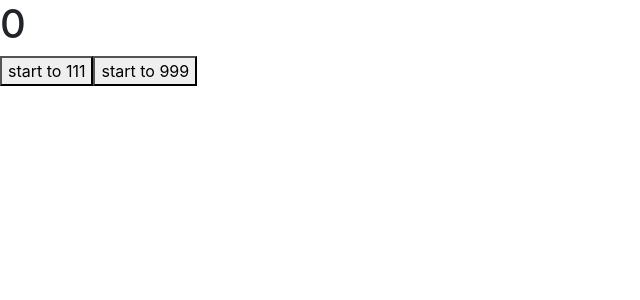
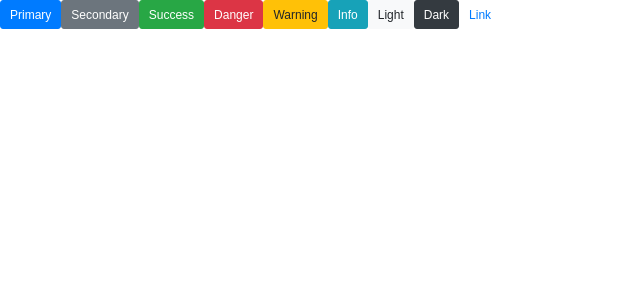
Before and after one commit to karinhsin/React_tutorial, a React (Create React App) app: page / in a window 1280 px wide. Shown: the top 300 px of the page, without its empty margins (0-640 px from the left). Built offline with nearby package versions, Linux system fonts and the light colour scheme.

Commit message:
bs4套用到cra中

```diff
--- a/package.json
+++ b/package.json
@@ -6,6 +6,7 @@
     "@testing-library/jest-dom": "^5.11.4",
     "@testing-library/react": "^11.1.0",
     "@testing-library/user-event": "^12.1.10",
+    "bootstrap": "4.6.0",
     "eslint-config-react-app": "^6.0.0",
     "eslint-plugin-import": "^2.24.2",
     "eslint-plugin-jsx-a11y": "^6.4.1",
@@ -18,6 +19,7 @@
     "react": "^17.0.2",
     "react-dom": "^17.0.2",
     "react-scripts": "4.0.3",
+    "sass": "^1.42.1",
     "web-vitals": "^1.0.1"
   },
   "scripts": {
--- a/public/index.html
+++ b/public/index.html
@@ -19,21 +19,10 @@
       Notice the use of %PUBLIC_URL% in the tags above.
       It will be replaced with the URL of the `public` folder during the build.
       Only files inside the `public` folder can be referenced from the HTML.
-
       Unlike "/favicon.ico" or "favicon.ico", "%PUBLIC_URL%/favicon.ico" will
       work correctly both with client-side routing and a non-root public URL.
       Learn how to configure a non-root public URL by running `npm run build`.
     -->
-    <link
-      rel="stylesheet"
-      href="https://cdn.jsdelivr.net/npm/bootstrap@4.6.0/dist/css/bootstrap.min.css"
-      integrity="sha384-B0vP5xmATw1+K9KRQjQERJvTumQW0nPEzvF6L/Z6nronJ3oUOFUFpCjEUQouq2+l"
-      crossorigin="anonymous"
-    />
-    <link
-      href="https://maxcdn.bootstrapcdn.com/font-awesome/4.3.0/css/font-awesome.min.css"
-      rel="stylesheet"
-    />
     <title>React App</title>
   </head>
   <body>
@@ -42,10 +31,8 @@
     <!--
       This HTML file is a template.
       If you open it directly in the browser, you will see an empty page.
-
       You can add webfonts, meta tags, or analytics to this file.
       The build step will place the bundled scripts into the <body> tag.
-
       To begin the development, run `npm start` or `yarn start`.
       To create a production bundle, use `npm run build` or `yarn build`.
     -->
--- a/src/App.js
+++ b/src/App.js
@@ -1,27 +1,33 @@
-import React, { useState } from 'react'
-import Counter2 from './components/Counter2'
-
-//用useEffect來解決state的初始值來自props的問題
-//狀態一定要往上提，每個子元件上面的值全部都是來自於父母，元件不要有自己的狀態，除非子元件狀態是做一些很簡單的事 ex.跳出對話框跟關起來或動畫切換，若資料是來自於資料庫，會改變的資料或關係重大的話就不要
 function App() {
-  const [start, setStart] = useState(0)
-
   return (
     <>
-      <Counter2 start={start} />
-      <button
-        onClick={() => {
-          setStart(111)
-        }}
-      >
-        start to 111
+      <button type="button" className="btn btn-primary">
+        Primary
       </button>
-      <button
-        onClick={() => {
-          setStart(999)
-        }}
-      >
-        start to 999
+      <button type="button" className="btn btn-secondary">
+        Secondary
+      </button>
+      <button type="button" className="btn btn-success">
+        Success
+      </button>
+      <button type="button" className="btn btn-danger">
+        Danger
+      </button>
+      <button type="button" className="btn btn-warning">
+        Warning
+      </button>
+      <button type="button" className="btn btn-info">
+        Info
+      </button>
+      <button type="button" className="btn btn-light">
+        Light
+      </button>
+      <button type="button" className="btn btn-dark">
+        Dark
+      </button>
+
+      <button type="button" className="btn btn-link">
+        Link
       </button>
     </>
   )
--- a/src/index.css
+++ /dev/null
@@ -1,13 +0,0 @@
-body {
-  margin: 0;
-  font-family: -apple-system, BlinkMacSystemFont, 'Segoe UI', 'Roboto', 'Oxygen',
-    'Ubuntu', 'Cantarell', 'Fira Sans', 'Droid Sans', 'Helvetica Neue',
-    sans-serif;
-  -webkit-font-smoothing: antialiased;
-  -moz-osx-font-smoothing: grayscale;
-}
-
-code {
-  font-family: source-code-pro, Menlo, Monaco, Consolas, 'Courier New',
-    monospace;
-}
--- a/src/index.js
+++ b/src/index.js
@@ -1,6 +1,6 @@
 import React from 'react';
 import ReactDOM from 'react-dom';
-import './index.css';
+import './index.scss';
 import App from './App';
 import reportWebVitals from './reportWebVitals';
 
--- /dev/null
+++ b/src/index.scss
@@ -0,0 +1,12 @@
+// 其它自訂樣式
+@import './styles/custom.scss';
+
+// 全站都會使用的共同樣式
+html {
+ font-size: 12px;
+}
+body {
+ margin: 0;
+ padding: 0;
+ font-family: sans-serif;
+}
--- /dev/null
+++ b/src/styles/custom.scss
@@ -0,0 +1,4 @@
+// 導入bootstrap所有的樣式與預設變數
+@import '~bootstrap/scss/bootstrap.scss';
+
+// 其它要導入覆蓋掉原本的預設bootstrap樣式要放在這下面
```
Also changed, not shown: 1 other file (tests, documents, lock files or other folders).
